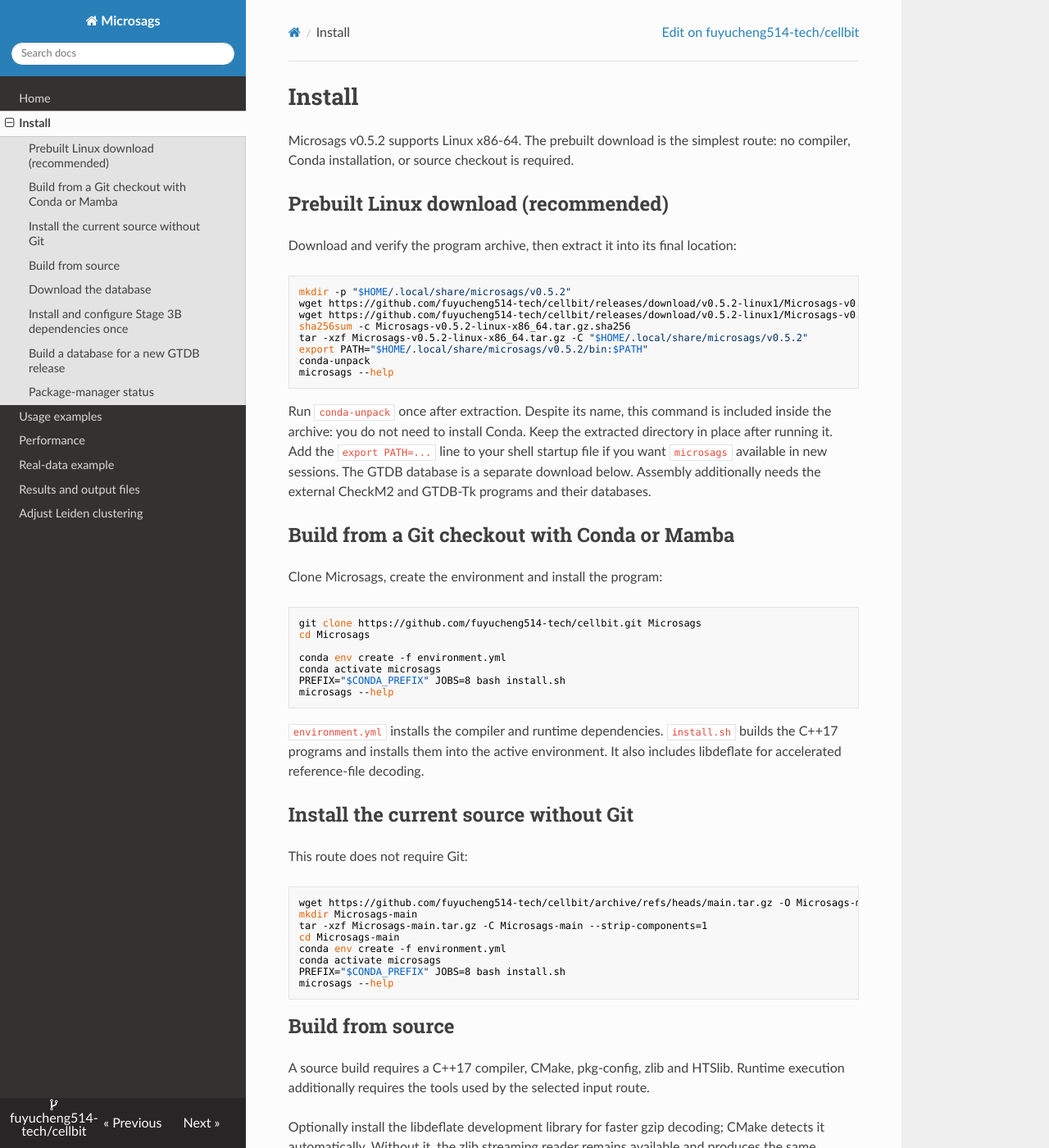
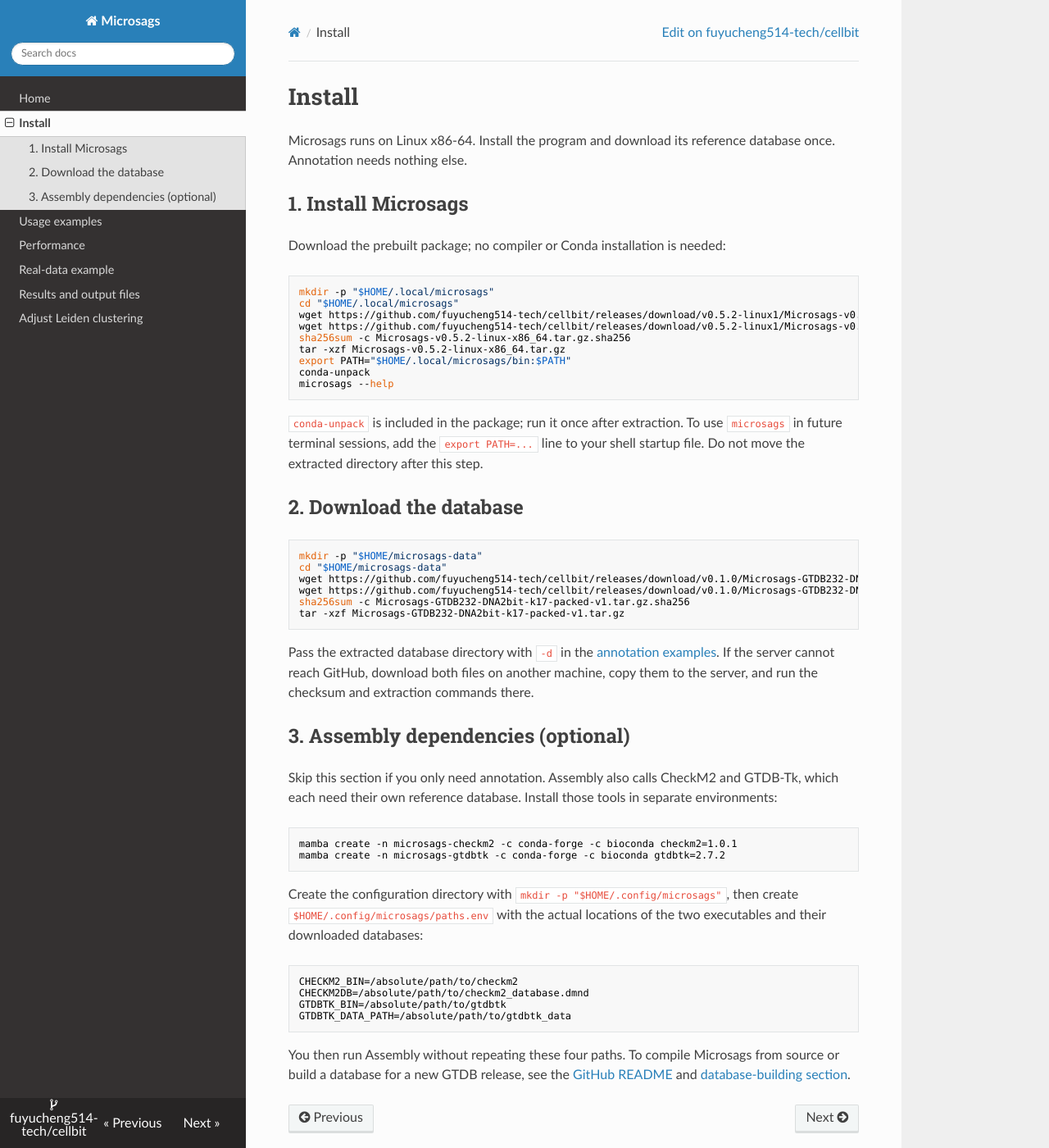
Before and after one commit to fuyucheng514-tech/cellbit, an MkDocs documentation site: the page built from docs/install.md, in a window 1280 px wide and 1400 px high. Shown: the whole window at 82% size. Built offline with MkDocs 1.6.1, drawn with Linux system fonts in a browser that asks for light colours; nearby versions of some CDN libraries; some of the changed text lies outside the part shown.

Commit message:
Simplify installation guide to three essential steps

````diff
--- a/REPOSITORY_SHA256SUMS.txt
+++ b/REPOSITORY_SHA256SUMS.txt
@@ -51,7 +51,7 @@
 1926d2922fd1ef0baeba53e41b209175638b26a022ac27180ceaf4645a26cae0  docs/figures/performance/simulation_time.svg
 18276f016b4ebe194292d3c9d1b4f8d2861a85f25f575b4b63228d0b685c3755  docs/index.html
 d2dbd9a37c7879d1ef2d20c30e406b6c6fe28cd4442031da274e1000c9ece263  docs/index.md
-f7464b600ee7aa20ba3dba5b4cab7514f0c459354e40d250dd9da08d5d11b962  docs/install.md
+a05584f7b5e8c34f67993f454e95de822c6798cd90a66e6d0a1410dde3b9613e  docs/install.md
 823812de27a6a7c0d11b97bff829861fe2032512d8d3807cdf8129775370b2a2  docs/lake-quarter-tutorial.md
 9088e2b240cb095c4c2b4971c5f7531329c78d8cb39a418563781d43f2c92397  docs/outputs.md
 63f8ede5456896c937ac1458e26360ac8dceeb16936d661820d6b894d9daeb1b  docs/pa-hq-tutorial.md
--- a/docs/install.md
+++ b/docs/install.md
@@ -1,197 +1,68 @@
 # Install
 
-Microsags v0.5.2 supports Linux x86-64. The prebuilt download is the simplest
-route: no compiler, Conda installation, or source checkout is required.
+Microsags runs on Linux x86-64. Install the program and download its reference
+database once. Annotation needs nothing else.
 
-## Prebuilt Linux download (recommended)
+## 1. Install Microsags
 
-Download and verify the program archive, then extract it into its final
-location:
+Download the prebuilt package; no compiler or Conda installation is needed:
 
 ```bash
-mkdir -p "$HOME/.local/share/microsags/v0.5.2"
+mkdir -p "$HOME/.local/microsags"
+cd "$HOME/.local/microsags"
 wget https://github.com/fuyucheng514-tech/cellbit/releases/download/v0.5.2-linux1/Microsags-v0.5.2-linux-x86_64.tar.gz
 wget https://github.com/fuyucheng514-tech/cellbit/releases/download/v0.5.2-linux1/Microsags-v0.5.2-linux-x86_64.tar.gz.sha256
 sha256sum -c Microsags-v0.5.2-linux-x86_64.tar.gz.sha256
-tar -xzf Microsags-v0.5.2-linux-x86_64.tar.gz -C "$HOME/.local/share/microsags/v0.5.2"
-export PATH="$HOME/.local/share/microsags/v0.5.2/bin:$PATH"
+tar -xzf Microsags-v0.5.2-linux-x86_64.tar.gz
+export PATH="$HOME/.local/microsags/bin:$PATH"
 conda-unpack
 microsags --help
 ```
 
-Run `conda-unpack` once after extraction. Despite its name, this command is
-included inside the archive: you do not need to install Conda. Keep the
-extracted directory in place after running it. Add the `export PATH=...` line
-to your shell startup file if you want `microsags` available in new sessions.
-The GTDB database is a separate download below. Assembly additionally needs
-the external CheckM2 and GTDB-Tk programs and their databases.
+`conda-unpack` is included in the package; run it once after extraction. To use
+`microsags` in future terminal sessions, add the `export PATH=...` line to your
+shell startup file. Do not move the extracted directory after this step.
 
-## Build from a Git checkout with Conda or Mamba
-
-Clone Microsags, create the environment and install the program:
-
-```bash
-git clone https://github.com/fuyucheng514-tech/cellbit.git Microsags
-cd Microsags
-
-conda env create -f environment.yml
-conda activate microsags
-PREFIX="$CONDA_PREFIX" JOBS=8 bash install.sh
-microsags --help
-```
-
-`environment.yml` installs the compiler and runtime dependencies. `install.sh`
-builds the C++17 programs and installs them into the active environment.
-It also includes libdeflate for accelerated reference-file decoding.
-
-## Install the current source without Git
-
-This route does not require Git:
-
-```bash
-wget https://github.com/fuyucheng514-tech/cellbit/archive/refs/heads/main.tar.gz -O Microsags-main.tar.gz
-mkdir Microsags-main
-tar -xzf Microsags-main.tar.gz -C Microsags-main --strip-components=1
-cd Microsags-main
-conda env create -f environment.yml
-conda activate microsags
-PREFIX="$CONDA_PREFIX" JOBS=8 bash install.sh
-microsags --help
-```
-
-## Build from source
-
-A source build requires a C++17 compiler, CMake, pkg-config, zlib and HTSlib.
-Runtime execution additionally requires the tools used by the selected input
-route.
-
-Optionally install the libdeflate development library for faster gzip decoding;
-CMake detects it automatically. Without it, the zlib streaming reader remains
-available and produces the same sketches. To explicitly disable the accelerator,
-add `-DDNA2BIT_ENABLE_LIBDEFLATE=OFF` when configuring CMake.
-
-```bash
-git clone https://github.com/fuyucheng514-tech/cellbit.git Microsags
-cd Microsags
-
-cmake -S . -B build -DCMAKE_BUILD_TYPE=Release
-cmake --build build -j8
-ctest --test-dir build --output-on-failure
-cmake --install build --prefix "$HOME/.local"
-"$HOME/.local/bin/microsags" --help
-```
-
-## Download the database
-
-The source code and the scientific database are separate downloads. Download
-the frozen packed database once:
+## 2. Download the database
 
 ```bash
 mkdir -p "$HOME/microsags-data"
 cd "$HOME/microsags-data"
-
 wget https://github.com/fuyucheng514-tech/cellbit/releases/download/v0.1.0/Microsags-GTDB232-DNA2bit-k17-packed-v1.tar.gz
 wget https://github.com/fuyucheng514-tech/cellbit/releases/download/v0.1.0/Microsags-GTDB232-DNA2bit-k17-packed-v1.tar.gz.sha256
 sha256sum -c Microsags-GTDB232-DNA2bit-k17-packed-v1.tar.gz.sha256
 tar -xzf Microsags-GTDB232-DNA2bit-k17-packed-v1.tar.gz
 ```
 
-If GitHub transfers time out on a compute server, download the source archive,
-database archive, and checksum file on a connected machine and copy them to the
-server. Then use the archive-based install above and verify the database
-checksum before extraction.
+Pass the extracted database directory with `-d` in the
+[annotation examples](usage.md). If the server cannot reach GitHub, download
+both files on another machine, copy them to the server, and run the checksum
+and extraction commands there.
 
-## Install and configure Stage 3B dependencies once
+## 3. Assembly dependencies (optional)
 
-Assembly mode calls CheckM2 and GTDB-Tk as external programs. They are not
-installed by Microsags' `environment.yml`; install them in separate environments
-so their Python dependencies do not conflict:
+Skip this section if you only need annotation. Assembly also calls CheckM2 and
+GTDB-Tk, which each need their own reference database. Install those tools in
+separate environments:
 
 ```bash
 mamba create -n microsags-checkm2 -c conda-forge -c bioconda checkm2=1.0.1
 mamba create -n microsags-gtdbtk -c conda-forge -c bioconda gtdbtk=2.7.2
 ```
 
-Their databases are separate downloads. Once both programs and databases are
-available, record the absolute paths so normal Assembly commands stay short:
+Create the configuration directory with
+`mkdir -p "$HOME/.config/microsags"`, then create
+`$HOME/.config/microsags/paths.env` with the actual locations of the two
+executables and their downloaded databases:
 
-```bash
-mkdir -p "$HOME/.config/microsags"
-cp config/paths.env.example "$HOME/.config/microsags/paths.env"
+```text
+CHECKM2_BIN=/absolute/path/to/checkm2
+CHECKM2DB=/absolute/path/to/checkm2_database.dmnd
+GTDBTK_BIN=/absolute/path/to/gtdbtk
+GTDBTK_DATA_PATH=/absolute/path/to/gtdbtk_data
 ```
 
-Edit the copied file:
-
-```text
-CHECKM2_BIN=/absolute/path/to/microsags-checkm2/bin/checkm2
-CHECKM2DB=/data/CheckM2/uniref100.KO.1.dmnd
-GTDBTK_BIN=/absolute/path/to/microsags-gtdbtk/bin/gtdbtk
-GTDBTK_DATA_PATH=/data/GTDBTK/release
-```
-
-After this one-time configuration, users do not pass these four paths on every
-run. The `--checkm2`, `--gtdbtk`, `--checkm2-database`, and `--gtdbtk-data`
-options remain available as explicit overrides. Microsags runs each external
-program using its own environment's executables rather than the Microsags
-runtime libraries.
-
-## Build a database for a new GTDB release
-
-If GTDB is updated, users can build a compatible database directly from the
-new reference genomes and taxonomy table:
-
-```bash
-microsags sketch references/ -x taxonomy.csv -o database -t 32
-```
-
-`references/` must contain one GTDB genome FASTA per accession. Each filename
-must contain its versioned `GCA_...` or `GCF_...` accession. `taxonomy.csv`
-must map every reference accession to its GTDB taxonomy.
-
-For example:
-
-```text
-references/
-├── GCF_000001405.40_genomic.fna.gz
-├── GCA_000002285.5_genomic.fna.gz
-└── ...
-```
-
-```text
-GCF_000001405.40,d__Bacteria;p__...;c__...;o__...;f__...;g__...;s__...
-GCA_000002285.5,d__Bacteria;p__...;c__...;o__...;f__...;g__...;s__...
-```
-
-The taxonomy file has no header: column 1 is the versioned accession and
-column 2 is its semicolon-delimited GTDB taxonomy. The accession set must match
-the FASTA set exactly.
-
-The command performs four steps automatically:
-
-1. discover and validate the reference FASTA files;
-2. generate DNA2bit sketches in parallel;
-3. pack the sketches and bind them to the taxonomy table;
-4. validate the one-to-one reference/taxonomy closure and write
-   `COMPLETE.json` plus SHA-256 receipts.
-
-From v0.5.1, `-t` controls persistent C++ sketch threads in one process,
-instead of launching a program separately for every reference. The sketch
-algorithm, parameters and database format are unchanged. Packing remains a
-separate stage and is included in total database-construction time.
-
-Version 0.5.2 also optimizes gzip decoding and sketch-counter memory access,
-without changing sketch values or the database format. Existing databases do
-not need to be rebuilt.
-
-The output is write-once. An existing `database/` is never overwritten. If the
-command fails, the incomplete working directory is retained for diagnosis and
-is not accepted by annotation mode. A completed database can be used directly:
-
-```bash
-microsags annotate SAGs/ -d database -o annotation_output
-```
-
-## Package-manager status
-
-Microsags is not published as a Bioconda package. Use the prebuilt Linux
-download or build from source.
+You then run Assembly without repeating these four paths. To compile
+Microsags from source or build a database for a new GTDB release, see the
+[GitHub README](https://github.com/fuyucheng514-tech/cellbit#install) and
+[database-building section](https://github.com/fuyucheng514-tech/cellbit#build-a-database).
````
